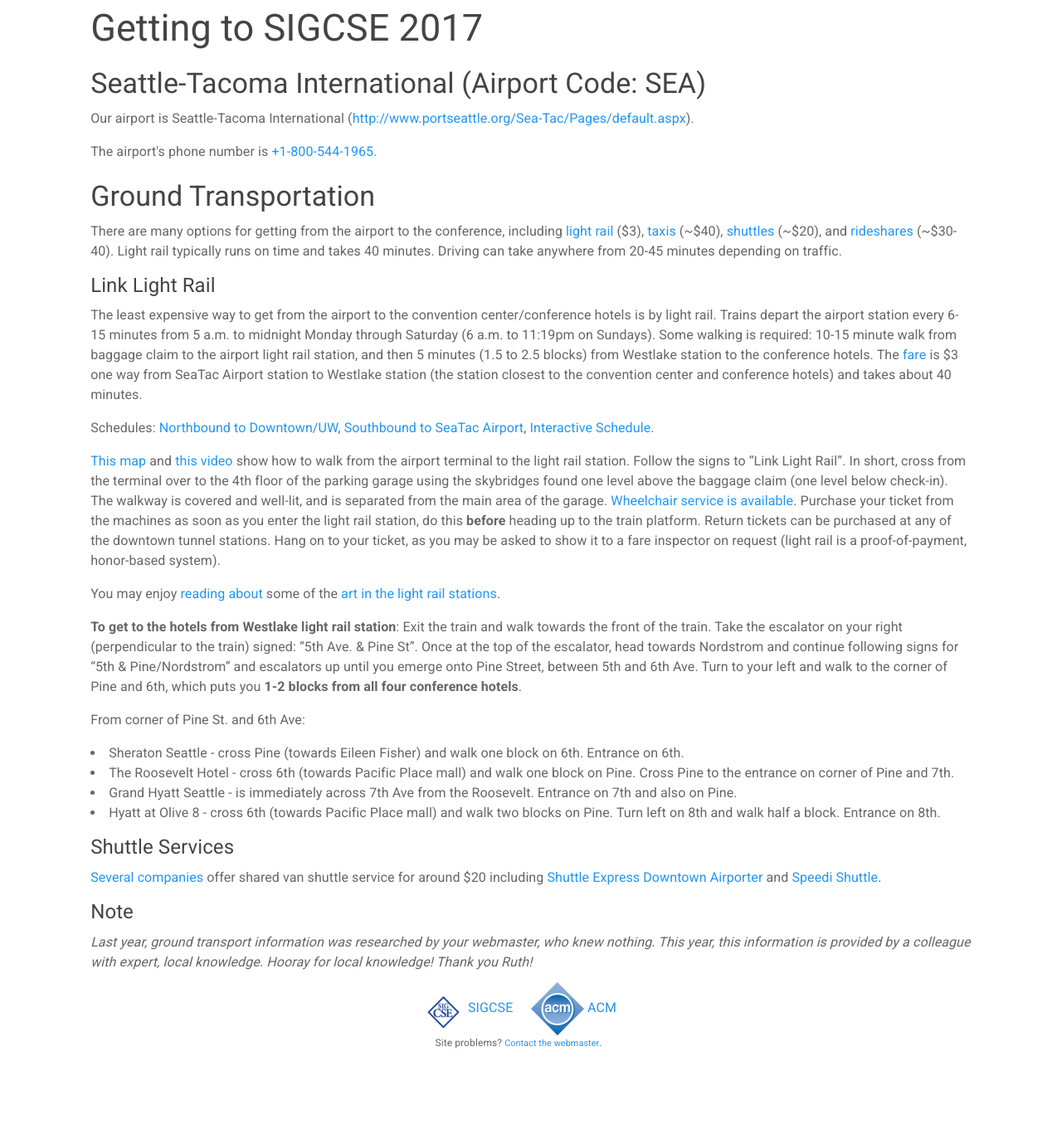
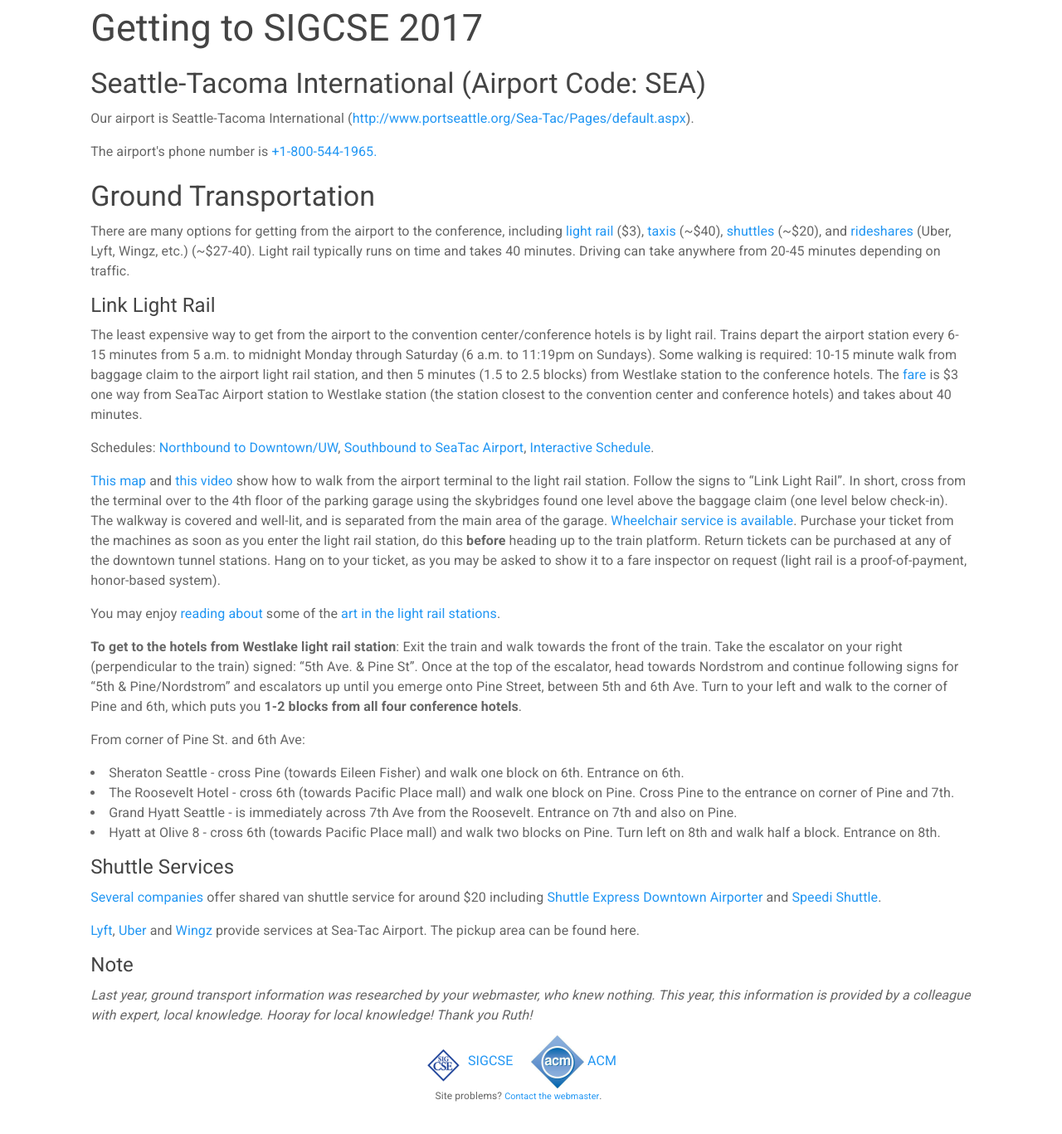
Before and after one commit to sigcsets/sigcse2017, a Jekyll site: the page built from attendees/index.md, in a window 1280 px wide and 1400 px high, scrolled down 3221 px. Shown: the top 1367 px of the window at 83% size. Built offline with Jekyll 4.4.1, drawn with Linux system fonts in a browser that asks for light colours; before the commit the page ends 4557 px from its top, so only the background shows below that.

Commit message:
Fixing rideshares, cancelling workshop 403.

```diff
--- a/_data/workshops.yml
+++ b/_data/workshops.yml
@@ -591,7 +591,7 @@
 
 
 - number: 403
-  # cancelled: true
+  cancelled: true
   order: 2
   date: Saturday March 11, 3:00 pm -6:00 pm
   title: "CS Discoveries: An introductory CS course for late middle and early high school"
--- a/attendees/index.md
+++ b/attendees/index.md
@@ -320,7 +320,7 @@
 <h3>Ground Transportation</h3>
 
 <p>
-There are many options for getting from the airport to the conference, including <a href="http://www.portseattle.org/Sea-Tac/Parking-and-Transportation/Ground-Transportation/Pages/Public-Transit.aspx">light rail</a> ($3), <a href="http://www.portseattle.org/Sea-Tac/Parking-and-Transportation/Ground-Transportation/Pages/Taxis-and-Limos.aspx">taxis</a> (~$40), <a href="http://www.portseattle.org/Sea-Tac/Parking-and-Transportation/Ground-Transportation/Pages/Bus-Shuttle-Courtesy.aspx">shuttles</a> (~$20), and <a href="http://www.portseattle.org/Sea-Tac/Parking-and-Transportation/Ground-Transportation/Pages/tnc.aspx">rideshares</a> (~$30-40). Light rail typically runs on time and takes 40 minutes.  Driving can take anywhere from 20-45 minutes depending on traffic.
+There are many options for getting from the airport to the conference, including <a href="http://www.portseattle.org/Sea-Tac/Parking-and-Transportation/Ground-Transportation/Pages/Public-Transit.aspx">light rail</a> ($3), <a href="http://www.portseattle.org/Sea-Tac/Parking-and-Transportation/Ground-Transportation/Pages/Taxis-and-Limos.aspx">taxis</a> (~$40), <a href="http://www.portseattle.org/Sea-Tac/Parking-and-Transportation/Ground-Transportation/Pages/Bus-Shuttle-Courtesy.aspx">shuttles</a> (~$20), and <a href="http://www.portseattle.org/Sea-Tac/Parking-and-Transportation/Ground-Transportation/Pages/tnc.aspx">rideshares</a> (Uber, Lyft, Wingz, etc.) (~$27-40). Light rail typically runs on time and takes 40 minutes.  Driving can take anywhere from 20-45 minutes depending on traffic.
 </p>
 
 <h4>Link Light Rail</h4>
@@ -362,5 +362,9 @@
   <a href="http://www.portseattle.org/Sea-Tac/Parking-and-Transportation/Ground-Transportation/Pages/Bus-Shuttle-Courtesy.aspx">Several companies</a> offer shared van shuttle service for around $20 including <a href="https://shuttleexpress.com/seattle/airport/downtown-airporter/">Shuttle Express Downtown Airporter</a> and <a href="http://www.speedishuttleseattle.com/">Speedi Shuttle</a>.
 </p>
 
+<p>
+  <a href="https://www.lyft.com/cities/seattle">Lyft</a>, <a href="https://www.uber.com/airports/sea-tac/">Uber</a> and <a href="https://www.wingz.me/airport/sea/">Wingz</a> provide services at Sea-Tac Airport.  The pickup area can be found here.
+</p>
+
 <h4>Note</h4>
 <em>Last year, ground transport information was researched by your webmaster, who knew nothing. This year, this information is provided by a colleague with expert, local knowledge. Hooray for local knowledge! Thank you Ruth!</em>
```
